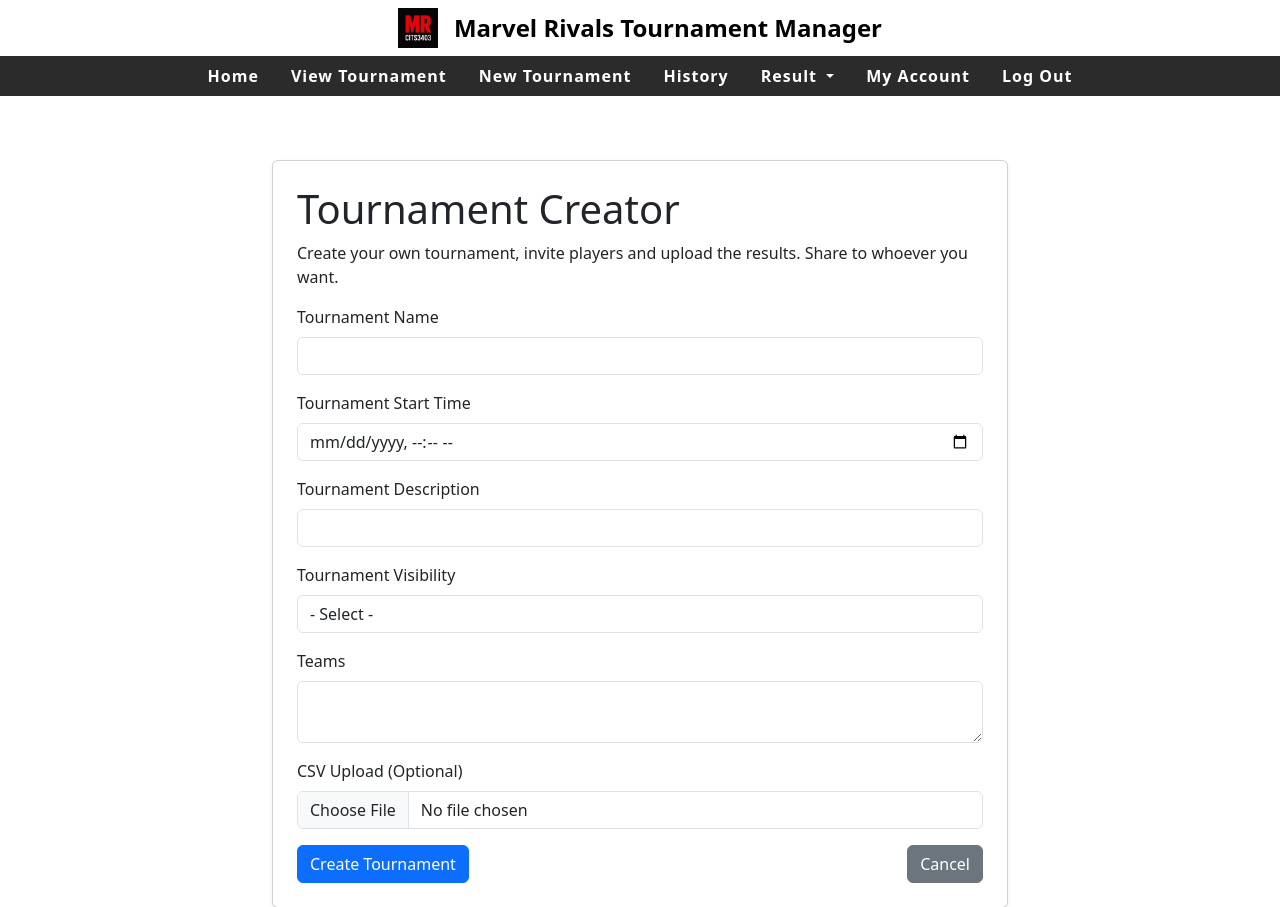
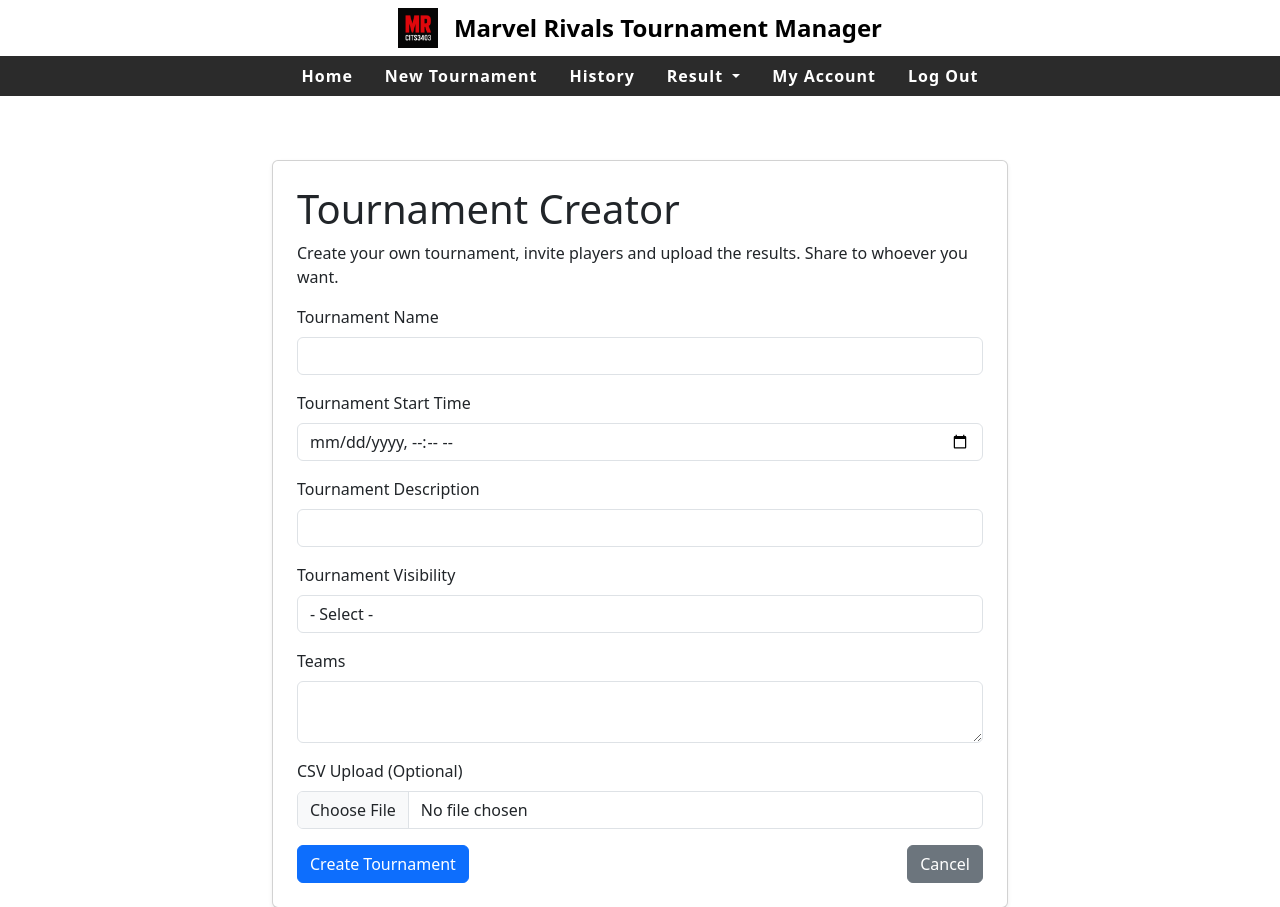
Before and after one commit to 23941335/cits3403, a Flask app: page /create-tournament in a window 1280 px wide. Shown: the top 907 px of the page. Run offline with Flask 3, Linux system fonts and the light colour scheme; a user stored in the database is signed in; tables that the repository leaves empty hold one stand-in row (values such as "Sample post"); some libraries are stand-ins or nearby versions.

Commit message:
Removed tournament.html from nav-bar

```diff
--- a/app/templates/partials/_nav.html
+++ b/app/templates/partials/_nav.html
@@ -2,10 +2,6 @@
   <ul class="nav justify-content-center">
     <li class="nav-item">
       <a class="nav-link" href="/">Home</a>
-    </li>
-
-    <li class="nav-item">
-      <a class="nav-link" href="/tournament">View Tournament</a>
     </li>
     <li class="nav-item">
       <a class="nav-link" href="/create-tournament">New Tournament</a>
```
